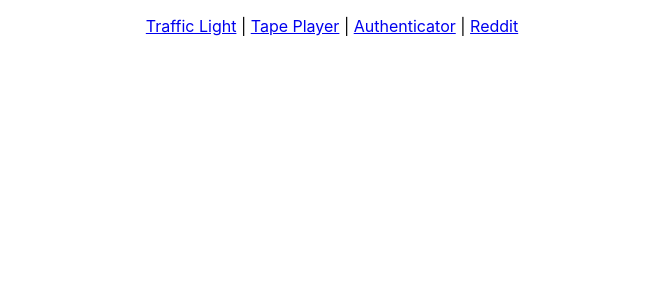
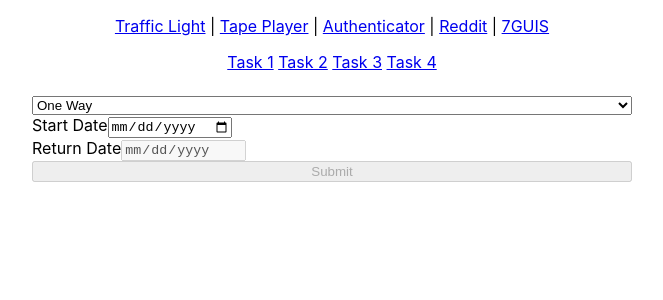
Before and after one commit to johnnyoshika/xstate-experiment, a React (Create React App) app: page /sevenguis/task3 in a window 1280 px wide. Shown: the top 300 px of the page, without its empty margins (308-971 px from the left). Built offline with nearby package versions, Linux system fonts and the light colour scheme.

Commit message:
Add 7GUIs

```diff
--- a/src/App.tsx
+++ b/src/App.tsx
@@ -1,6 +1,7 @@
 import { BrowserRouter, Link, Route, Routes } from 'react-router-dom';
 import Authenticator from './routes/Authenticator';
 import Reddit from './routes/Reddit';
+import SevenGUIs from './routes/SevenGUIs';
 import TapePlayer from './routes/TapePlayer';
 import TrafficLight from './routes/TrafficLight';
 
@@ -12,13 +13,15 @@
           <Link to="/">Traffic Light</Link> |{' '}
           <Link to="/tapeplayer">Tape Player</Link> |{' '}
           <Link to="/authenticator">Authenticator</Link> |{' '}
-          <Link to="/reddit">Reddit</Link>
+          <Link to="/reddit">Reddit</Link> |{' '}
+          <Link to="/sevenguis">7GUIS</Link>
         </div>
         <Routes>
           <Route path="/" element={<TrafficLight />} />
           <Route path="/tapeplayer" element={<TapePlayer />} />
           <Route path="/authenticator" element={<Authenticator />} />
           <Route path="/reddit" element={<Reddit />} />
+          <Route path="/sevenguis/*" element={<SevenGUIs />} />
         </Routes>
       </div>
     </BrowserRouter>
--- /dev/null
+++ b/src/routes/SevenGUIs/Task1/index.tsx
@@ -0,0 +1,31 @@
+import { useMachine } from '@xstate/react';
+import { assign, createMachine } from 'xstate';
+
+const counterMachine = createMachine<{ count: number }>({
+  initial: 'active',
+  context: { count: 0 },
+  states: {
+    active: {
+      on: {
+        INCREMENT: {
+          actions: assign({ count: ctx => ctx.count + 1 }),
+        },
+      },
+    },
+  },
+});
+
+const Task1 = () => {
+  const [current, send] = useMachine(counterMachine);
+  return (
+    <div style={{ textAlign: 'center' }}>
+      <h1>Counter</h1>
+      <p>{current.context.count}</p>
+      <div>
+        <button onClick={() => send('INCREMENT')}>Increment</button>
+      </div>
+    </div>
+  );
+};
+
+export default Task1;
--- /dev/null
+++ b/src/routes/SevenGUIs/Task2/index.tsx
@@ -0,0 +1,73 @@
+import { useMachine } from '@xstate/react';
+import { assign, createMachine } from 'xstate';
+
+const temperatureMachine = createMachine<
+  {
+    C?: string | number;
+    F?: string | number;
+  },
+  | {
+      type: 'CELSIUS';
+      value: string;
+    }
+  | {
+      type: 'FAHRENHEIT';
+      value: string;
+    }
+>({
+  initial: 'active',
+  context: { C: undefined, F: undefined },
+  states: {
+    active: {
+      on: {
+        CELSIUS: {
+          actions: assign({
+            C: (_, event) => event.value,
+            F: (_, event) =>
+              event.value.length
+                ? (+event.value * (9 / 5) + 32).toString()
+                : '',
+          }),
+        },
+        FAHRENHEIT: {
+          actions: assign({
+            C: (_, event) =>
+              event.value.length
+                ? ((+event.value - 32) * (5 / 9)).toString()
+                : '',
+            F: (_, event) => event.value,
+          }),
+        },
+      },
+    },
+  },
+});
+
+const Task2 = () => {
+  const [current, send] = useMachine(temperatureMachine);
+  return (
+    <div style={{ textAlign: 'center' }}>
+      <h1>Temperature</h1>
+      <p>
+        Celsius:{' '}
+        <input
+          type="number"
+          value={current.context.C ?? ''}
+          onChange={e => send('CELSIUS', { value: e.target.value })}
+        />
+      </p>
+      <p>
+        Fahrenheit:{' '}
+        <input
+          type="number"
+          value={current.context.F ?? ''}
+          onChange={e =>
+            send('FAHRENHEIT', { value: e.target.value })
+          }
+        />
+      </p>
+    </div>
+  );
+};
+
+export default Task2;
--- /dev/null
+++ b/src/routes/SevenGUIs/Task3/FlightInput.tsx
@@ -0,0 +1,28 @@
+import { useState } from 'react';
+
+export const FlightInput: React.FC<{
+  value: any;
+  onChange: any;
+  disabled?: boolean;
+  error: any;
+  label: string;
+}> = ({ value, onChange, disabled, error, label }) => {
+  const [touched, setTouched] = useState(false);
+
+  return (
+    <label>
+      <span style={{ color: error && touched ? 'red' : 'black' }}>
+        {label}
+      </span>
+      <input
+        type="date"
+        onChange={e => {
+          onChange(e.target.value);
+        }}
+        value={value ?? ''}
+        disabled={disabled}
+        onBlur={e => setTouched(true)}
+      />
+    </label>
+  );
+};
--- /dev/null
+++ b/src/routes/SevenGUIs/Task3/index.tsx
@@ -0,0 +1,117 @@
+import { assign, createMachine } from 'xstate';
+import { useMachine } from '@xstate/react';
+import { FlightInput } from './FlightInput';
+
+interface FlightContext {
+  startDate?: string;
+  returnDate?: string;
+  trip: 'oneWay' | 'roundTrip';
+}
+
+type FlightEvent =
+  | { type: 'SET_TRIP'; value: 'oneWay' | 'roundTrip' }
+  | { type: 'startDate.UPDATE'; value: string }
+  | { type: 'returnDate.UPDATE'; value: string }
+  | { type: 'SUBMIT' };
+
+const flightMachine = createMachine<FlightContext, FlightEvent>({
+  id: 'flight',
+  initial: 'editing',
+  context: {
+    startDate: undefined,
+    returnDate: undefined,
+    trip: 'oneWay',
+  },
+  states: {
+    editing: {
+      on: {
+        'startDate.UPDATE': {
+          actions: assign({ startDate: (_, event) => event.value }),
+        },
+        'returnDate.UPDATE': {
+          actions: assign({ returnDate: (_, event) => event.value }),
+          cond: context => context.trip === 'roundTrip',
+        },
+        SET_TRIP: {
+          actions: assign({ trip: (_, event) => event.value }),
+          cond: (_, event) =>
+            event.value === 'oneWay' || event.value === 'roundTrip',
+        },
+        SUBMIT: {
+          target: 'submitted',
+          cond: context => {
+            if (context.trip === 'oneWay') return !!context.startDate;
+
+            return (
+              !!context.startDate &&
+              !!context.returnDate &&
+              context.returnDate > context.startDate
+            );
+          },
+        },
+      },
+    },
+    submitted: {
+      type: 'final',
+    },
+  },
+});
+
+const Task3 = () => {
+  const [current, send] = useMachine(flightMachine);
+
+  const { startDate, returnDate, trip } = current.context;
+
+  const canSubmit = flightMachine.transition(
+    current,
+    'SUBMIT',
+  ).changed;
+
+  return (
+    <section style={{ margin: '24px auto', width: '600px' }}>
+      <form style={{ display: 'flex', flexDirection: 'column' }}>
+        <select
+          onChange={e =>
+            send({
+              type: 'SET_TRIP',
+              value: e.target.value as 'oneWay' | 'roundTrip',
+            })
+          }
+          value={trip}
+        >
+          <option value="oneWay">One Way</option>
+          <option value="roundTrip">Round Trip</option>
+        </select>
+        <FlightInput
+          value={startDate}
+          onChange={(value: string) =>
+            send({ type: 'startDate.UPDATE', value })
+          }
+          error={!startDate}
+          label="Start Date"
+        />
+        <FlightInput
+          value={returnDate}
+          onChange={(value: string) =>
+            send({ type: 'returnDate.UPDATE', value })
+          }
+          error={
+            !returnDate || (startDate && returnDate <= startDate)
+          }
+          disabled={trip === 'oneWay'}
+          label="Return Date"
+        />
+        <button
+          type="button"
+          onClick={() => send('SUBMIT')}
+          disabled={!canSubmit}
+        >
+          {current.matches('editing') && 'Submit'}
+          {current.matches('submitted') && 'Success!'}
+        </button>
+      </form>
+    </section>
+  );
+};
+
+export default Task3;
--- /dev/null
+++ b/src/routes/SevenGUIs/Task4/index.tsx
@@ -0,0 +1,102 @@
+import { assign, createMachine } from 'xstate';
+import { useMachine } from '@xstate/react';
+
+interface TimerContext {
+  elapsed: number;
+  duration: number;
+  interval: number;
+}
+
+type TimerEvent =
+  | {
+      type: 'TICK';
+    }
+  | {
+      type: 'DURATION.UPDATE';
+      value: number;
+    }
+  | { type: 'RESET' };
+
+const timerMachine = createMachine<TimerContext, TimerEvent>({
+  initial: 'running',
+  context: {
+    elapsed: 0,
+    duration: 5,
+    interval: 0.1,
+  },
+  states: {
+    running: {
+      invoke: {
+        src: context => cb => {
+          const interval = setInterval(() => {
+            cb('TICK');
+          }, 1000 * context.interval);
+
+          return () => {
+            clearInterval(interval);
+          };
+        },
+      },
+      always: {
+        target: 'paused',
+        cond: context => context.elapsed >= context.duration,
+      },
+      on: {
+        TICK: {
+          actions: assign({
+            elapsed: context =>
+              +(context.elapsed + context.interval).toFixed(2),
+          }),
+        },
+      },
+    },
+    paused: {
+      always: {
+        target: 'running',
+        cond: context => context.elapsed < context.duration,
+      },
+    },
+  },
+  //@ts-ignore (Don't understand why there's a type complaint here)
+  on: {
+    'DURATION.UPDATE': {
+      actions: assign({ duration: (_, event) => event.value }),
+    },
+    RESET: {
+      actions: assign({ elapsed: 0 }),
+    },
+  },
+});
+
+const Task4 = () => {
+  const [current, send] = useMachine(timerMachine);
+
+  const { elapsed, duration } = current.context;
+
+  return (
+    <section>
+      <label>
+        <span>Elapsed time:</span>
+        <output>
+          {elapsed.toFixed(1)}s / {duration.toFixed(1)}s
+        </output>
+        <progress max={duration} value={elapsed} />
+      </label>
+      <label>
+        <span>Duration:</span>
+        <input
+          type="range"
+          min={0}
+          max={30}
+          value={duration}
+          onChange={e => {
+            send('DURATION.UPDATE', { value: +e.target.value });
+          }}
+        />
+      </label>
+      <button onClick={_ => send('RESET')}>Reset</button>
+    </section>
+  );
+};
+
+export default Task4;
--- /dev/null
+++ b/src/routes/SevenGUIs/index.tsx
@@ -0,0 +1,24 @@
+import { Link, Route, Routes } from 'react-router-dom';
+import Task1 from './Task1';
+import Task2 from './Task2';
+import Task3 from './Task3';
+import Task4 from './Task4';
+
+const SevenGUIs = () => {
+  return (
+    <div>
+      <div style={{ textAlign: 'center' }}>
+        <Link to="">Task 1</Link> <Link to="task2">Task 2</Link>{' '}
+        <Link to="task3">Task 3</Link> <Link to="task4">Task 4</Link>
+      </div>
+      <Routes>
+        <Route index element={<Task1 />} />
+        <Route path="task2" element={<Task2 />} />
+        <Route path="task3" element={<Task3 />} />
+        <Route path="task4" element={<Task4 />} />
+      </Routes>
+    </div>
+  );
+};
+
+export default SevenGUIs;
```
